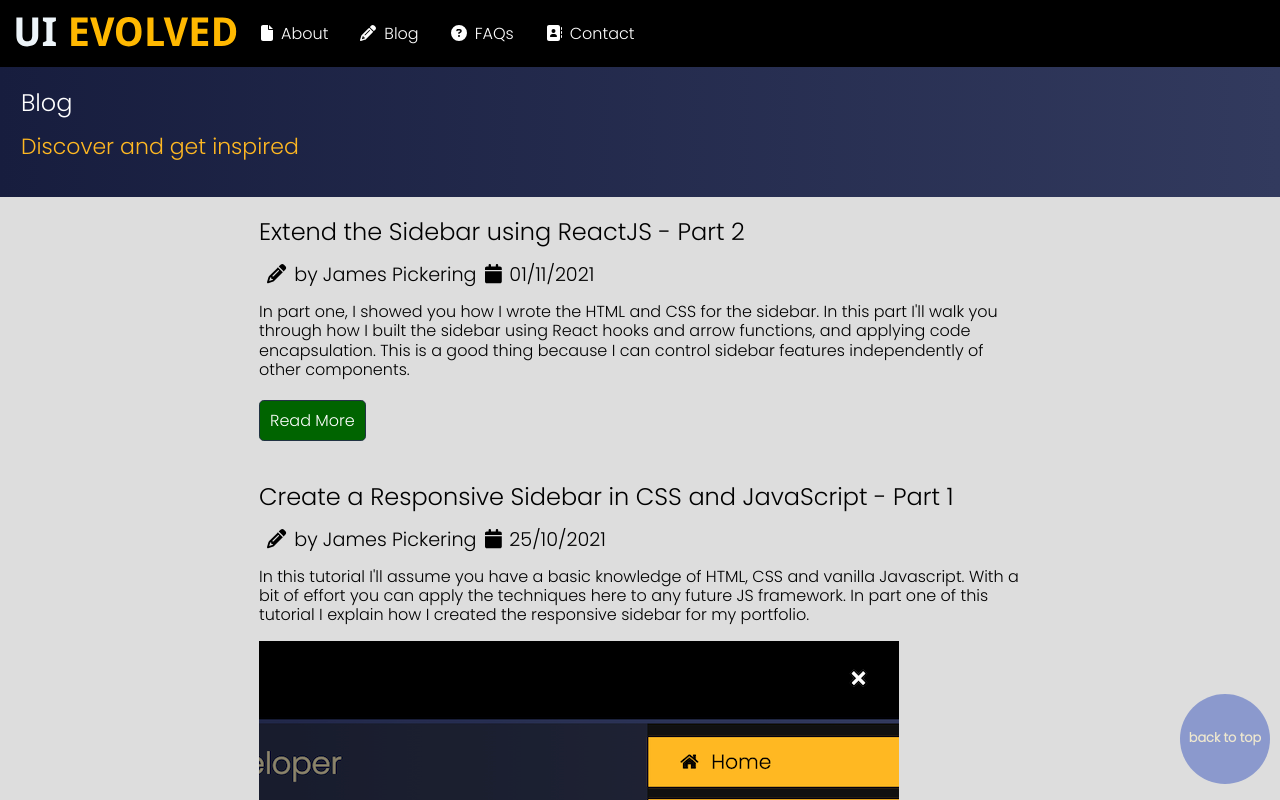
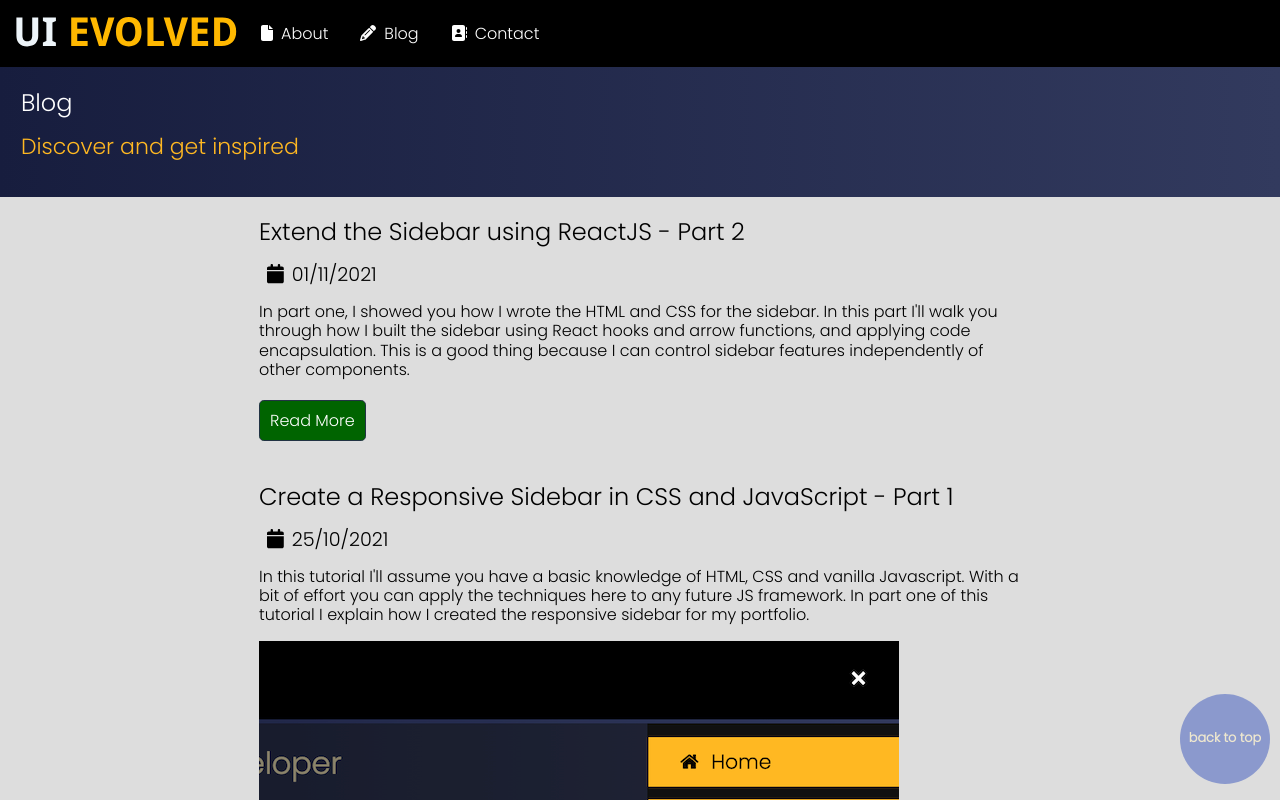
Before and after one commit to japickering/web-portfolio, a React (Create React App) app: page /blog in a window 1280 px wide. Shown: the top 800 px of the page. Built offline with nearby package versions, Linux system fonts and the light colour scheme.

Commit message:
remove faqs and author tags

```diff
--- a/src/App.js
+++ b/src/App.js
@@ -6,7 +6,6 @@ import './main.scss';
 
 import Home from './pages/Home';
 import About from './pages/About';
-import Faqs from './pages/Faqs';
 import Contact from './pages/Contact';
 import Blog from './pages/Blog';
 import Navbar from './components/Navbar';
@@ -16,7 +15,7 @@ import BuyMeCoffee from './components/BuyMeCoffee';
 import BlogPost from './components/BlogPost';
 
 export default function App() {
-  const { about, author, avatar, skills, faq, socials } = db;
+  const { about, author, avatar, skills, socials } = db;
   const posts = blog.posts.map((post) => {
     return post;
   });
@@ -34,9 +33,8 @@ export default function App() {
       <Routes>
         <Route path='/' element={<Home {...db} />} />
         <Route path='about' element={<About about={about} author={author} avatar={avatar} skills={skills} />} />
-        <Route path='faq' element={<Faqs faq={faq} />} />
+        <Route path='blog' element={<Blog posts={posts} />} />
         <Route path='contact' element={<Contact socials={socials} />} />
-        <Route path='blog' element={<Blog posts={posts} />} />
 
         {posts.map((post, index) => {
           return (
--- a/src/components/BlogListItem.js
+++ b/src/components/BlogListItem.js
@@ -1,7 +1,7 @@
 import React from 'react';
 import { Link } from 'react-router-dom';
 import { FontAwesomeIcon } from '@fortawesome/react-fontawesome';
-import { faPencil, faCalendar } from '@fortawesome/free-solid-svg-icons';
+import { faCalendar } from '@fortawesome/free-solid-svg-icons';
 
 export default function BlogListItem({ date, slug, title, author, summary, img, alt }) {
   return (
@@ -11,8 +11,6 @@ export default function BlogListItem({ date, slug, title, author, summary, img,
           <h2 className='title'>{title}</h2>
         </Link>
         <h3>
-          <FontAwesomeIcon className='blog-icon' icon={faPencil} />
-          by {author}
           <FontAwesomeIcon className='blog-icon' icon={faCalendar} />
           {date}
         </h3>
--- a/src/components/BlogPost.js
+++ b/src/components/BlogPost.js
@@ -1,7 +1,7 @@
 import React from 'react';
 import { scrollUp } from '../libs/scroll';
 import { FontAwesomeIcon } from '@fortawesome/react-fontawesome';
-import { faPencil, faCalendar, faBackward } from '@fortawesome/free-solid-svg-icons';
+import { faCalendar, faBackward } from '@fortawesome/free-solid-svg-icons';
 
 export default function BlogPost({ date, title, author, summary, img, alt, content }) {
   return (
@@ -9,8 +9,6 @@ export default function BlogPost({ date, title, author, summary, img, alt, conte
       <div className='content fadein'>
         <h2 className='title'>{title}</h2>
         <h4>
-          <FontAwesomeIcon className='blog-icon' icon={faPencil} />
-          by {author}
           <FontAwesomeIcon className='blog-icon' icon={faCalendar} />
           {date}
         </h4>
--- a/src/components/Navbar.js
+++ b/src/components/Navbar.js
@@ -1,12 +1,11 @@
 import React, { useState, useEffect } from 'react';
 import { Link } from 'react-router-dom';
 import { FontAwesomeIcon } from '@fortawesome/react-fontawesome';
-import { faFile, faPencil, faQuestionCircle, faAddressBook } from '@fortawesome/free-solid-svg-icons';
+import { faFile, faPencil, faAddressBook } from '@fortawesome/free-solid-svg-icons';
 
 const menu = [
   { name: 'about', icon: faFile },
   { name: 'blog', icon: faPencil },
-  { name: 'faq', icon: faQuestionCircle },
   { name: 'contact', icon: faAddressBook },
 ];
 
@@ -24,8 +23,6 @@ export default function Navbar() {
     <nav id='navbar' className='navbar' tabIndex='0'>
       <ul>
         {menu.map((item) => {
-          const displayName = item.name === 'faq' ? 'FAQs' : item.name;
-
           return (
             <li key={item.name}>
               <Link
@@ -35,7 +32,7 @@ export default function Navbar() {
                   setActive(item.name);
                 }}>
                 <FontAwesomeIcon className='icon' icon={item.icon} />
-                {displayName}
+                {item.name}
               </Link>
             </li>
           );
--- a/src/components/SideMenu.js
+++ b/src/components/SideMenu.js
@@ -2,13 +2,12 @@ import React, { useState, useEffect } from 'react';
 import { Link } from 'react-router-dom';
 import { scrollUp } from '../libs/scroll';
 import { FontAwesomeIcon } from '@fortawesome/react-fontawesome';
-import { faHome, faFile, faPencil, faQuestionCircle, faAddressBook } from '@fortawesome/free-solid-svg-icons';
+import { faHome, faFile, faPencil, faAddressBook } from '@fortawesome/free-solid-svg-icons';
 
 const menu = [
   { name: 'home', icon: faHome },
   { name: 'about', icon: faFile },
   { name: 'blog', icon: faPencil },
-  { name: 'faq', icon: faQuestionCircle },
   { name: 'contact', icon: faAddressBook },
 ];
 
@@ -69,7 +68,6 @@ export default function SideMenu() {
       <ul id='slide-menu' className='slide-menu' tabIndex='0'>
         {menu.map((item) => {
           const { name, icon } = item;
-          const label = name === 'faq' ? 'FAQs' : name;
           const path = name === 'home' ? '/' : '/' + name;
 
           return (
@@ -82,7 +80,7 @@ export default function SideMenu() {
                   closeMenu();
                 }}>
                 <FontAwesomeIcon className='icon' icon={icon} />
-                {label}
+                {name}
               </Link>
             </li>
           );
--- a/src/db.json
+++ b/src/db.json
@@ -90,28 +90,6 @@
     ],
     "techstack": ["CSS", "JavaScript", "TypeScript", "React JS"]
   },
-  "faq": [
-    {
-      "q": "Are you currently looking for a new role?",
-      "a": "I'm open to new job roles."
-    },
-    {
-      "q": "Describe your ideal job role?",
-      "a": "The opportunity to work in a team on greenfield projects like creating 3D interactive spaces or developing online learning platforms."
-    },
-    {
-      "q": "What are you looking for in your next job?",
-      "a": "A software development role with remote working. Access to new and emerging tech stacks via training courses is also important to grow my worth and potential."
-    },
-    {
-      "q": "Do you prefer to work remotely or in the office?",
-      "a": "Fully remote preferred, but I'm open to hybrid working if the commute is minimal."
-    },
-    {
-      "q": "Would you consider cross training in other languages such as Node JS or React Native?",
-      "a": "I'm open to learning new things if it leads to progression as part of on the job training."
-    }
-  ],
   "skills": [
     {
       "id": 0,
```
